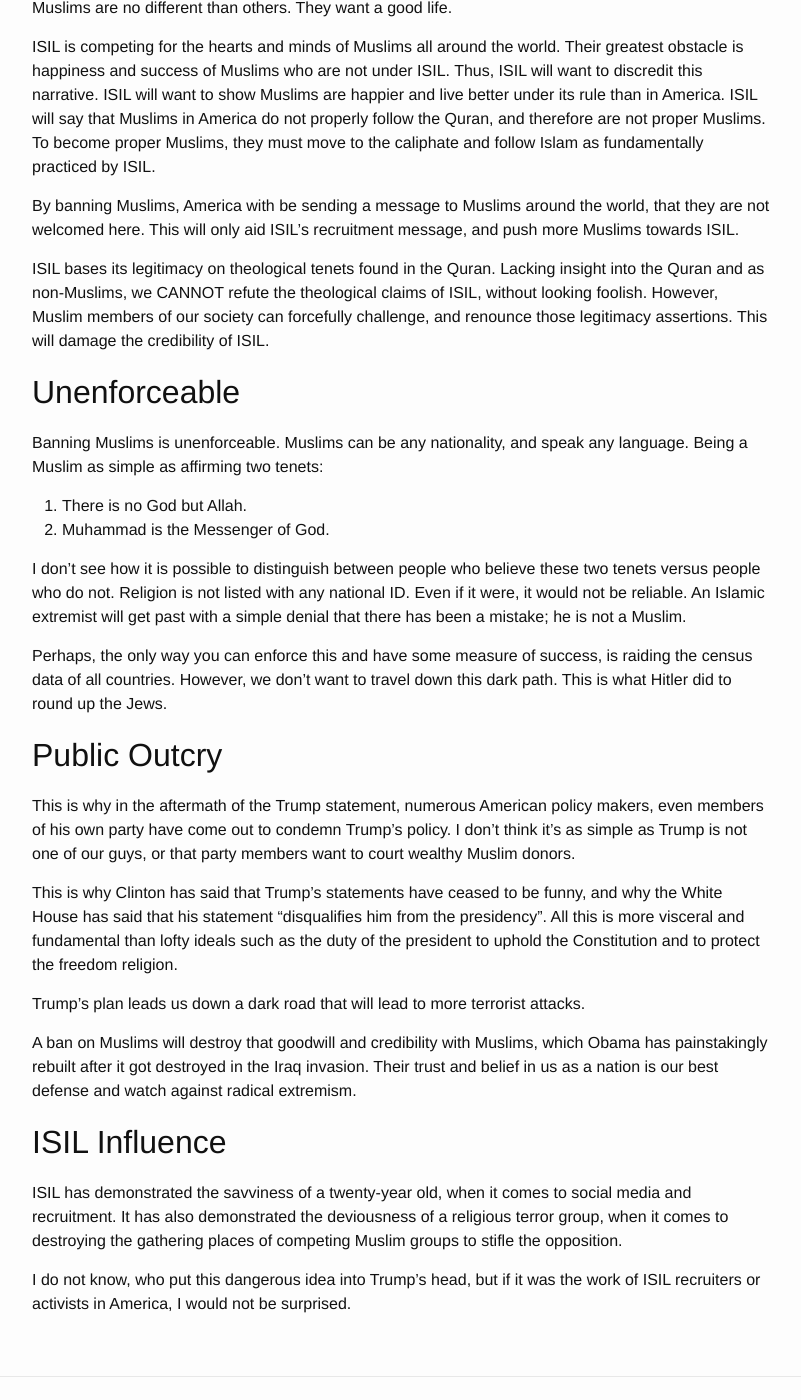
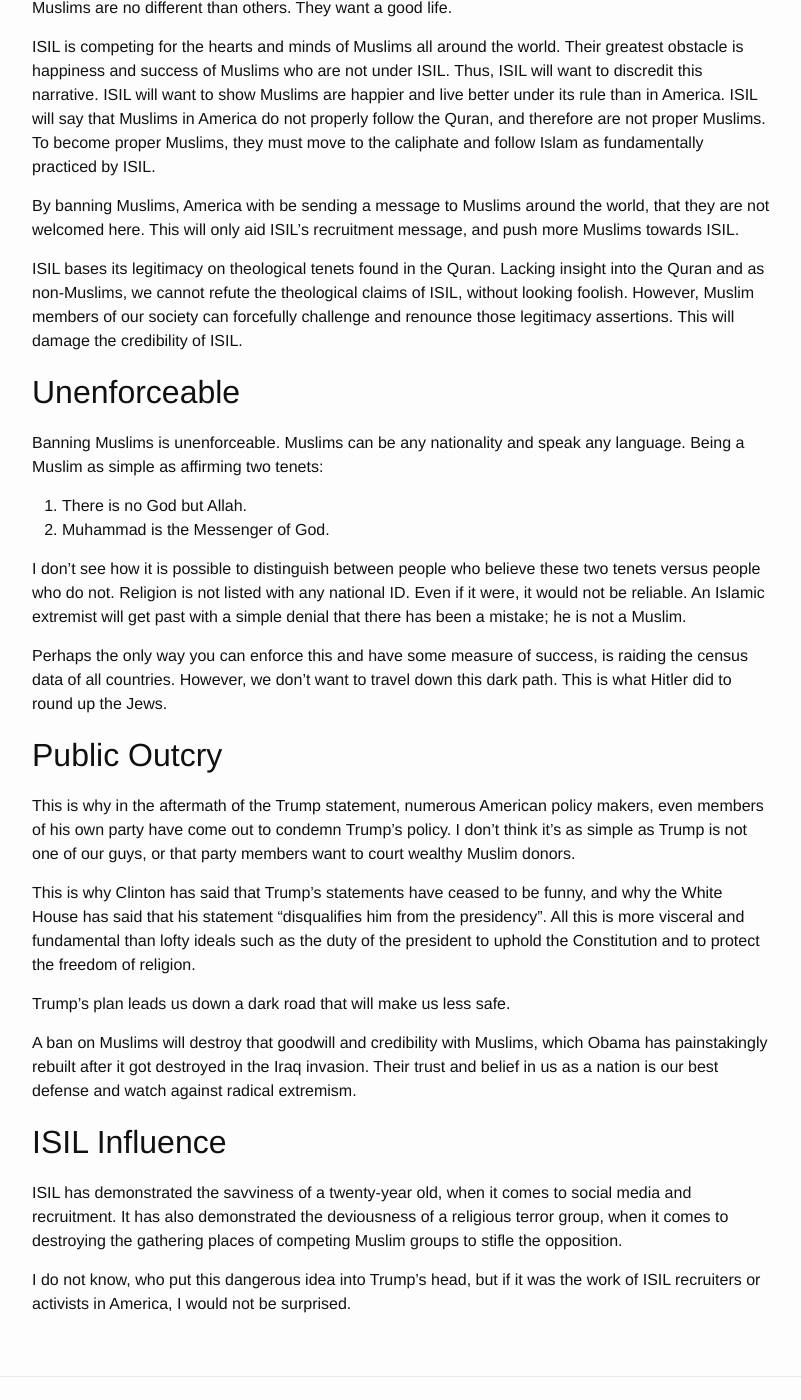
Before and after one commit to dicksont/dicksont.github.io, a Jekyll site: the page built from _posts/2015-12-11-isil.md, in a window 1280 px wide and 1400 px high, scrolled down 1761 px. Shown: the whole window, without its empty margins (238-1039 px from the left). Built offline with Jekyll 4.4.1, drawn with Linux system fonts in a browser that asks for light colours.

Commit message:
Minor edits.

```diff
--- a/_posts/2015-12-11-isil.md
+++ b/_posts/2015-12-11-isil.md
@@ -101,13 +101,13 @@ world, that they are not welcomed here. This will only aid ISIL's recruitment
 message, and push more Muslims towards ISIL.
 
 ISIL bases its legitimacy on theological tenets found in the Quran. Lacking
-insight into the Quran and as non-Muslims, we CANNOT refute the theological
+insight into the Quran and as non-Muslims, we cannot refute the theological
 claims of ISIL, without looking foolish. However, Muslim members of our society
-can forcefully challenge, and renounce those legitimacy assertions. This will
+can forcefully challenge and renounce those legitimacy assertions. This will
 damage the credibility of ISIL.
 
 ## Unenforceable
-Banning Muslims is unenforceable. Muslims can be any nationality, and speak any
+Banning Muslims is unenforceable. Muslims can be any nationality and speak any
 language. Being a Muslim as simple as affirming two tenets:
 
 1. There is no God but Allah.
@@ -119,7 +119,7 @@ national ID. Even if it were, it would not be reliable. An Islamic extremist
 will get past with a simple denial that there has been a mistake; he is not a
 Muslim.
 
-Perhaps, the only way you can enforce this and have some measure of success, is
+Perhaps the only way you can enforce this and have some measure of success, is
 raiding the census data of all countries. However, we don't want to travel down
 this dark path. This is what Hitler did to round up the Jews.
 
@@ -134,10 +134,9 @@ This is why Clinton has said that Trump's statements have ceased to be funny,
 and why the White House has said that his statement "disqualifies him from
 the presidency". All this is more visceral and fundamental than lofty ideals
 such as the duty of the president to uphold the Constitution and to protect the
-freedom religion.
+freedom of religion.
 
-Trump's plan leads us down a dark road that will lead to more terrorist
-attacks.
+Trump's plan leads us down a dark road that will make us less safe.
 
 A ban on Muslims will destroy that goodwill and credibility with Muslims, which
 Obama has painstakingly rebuilt after it got destroyed in the Iraq invasion.
```
